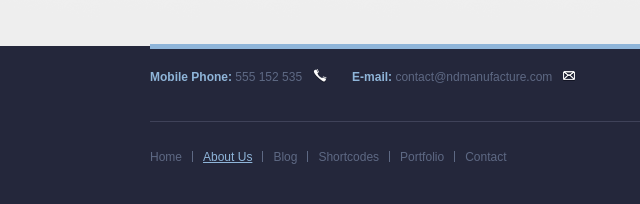
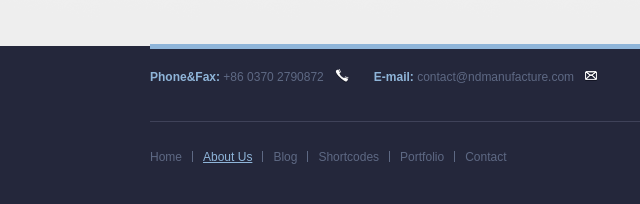
Before and after one commit to ndsrv/ndsrv.github.io, a plain HTML site: page about.html in a window 1280 px wide. Shown: the part 1200-1404 px from the top of the page, 0-640 px from the left. Drawn offline with Linux system fonts and the light colour scheme.

Commit message:
Update Phone&Fax

```diff
--- a/about.html
+++ b/about.html
@@ -202,7 +202,7 @@
 	<section class="contact">
 
 		<span class="mobile">
-			<strong>Mobile Phone:</strong> 555 152 535
+			<strong>Phone&Fax:</strong> +86 0370 2790872
 		</span>
 
 		<span class="mail">
```
Also changed, not shown: blog.html (+1 -1 lines), blog_full.html (+1 -1 lines), columns.html (+1 -1 lines), contact.html (+1 -1 lines), elements.html (+1 -1 lines), index.html (+1 -1 lines), portfolio-other.html (+1 -1 lines), portfolio-projekt-other.html (+1 -1 lines), portfolio-projekt-video.html (+1 -1 lines), portfolio-projekt.html (+1 -1 lines), portfolio-video.html (+1 -1 lines), portfolio.html (+1 -1 lines), typography.html (+1 -1 lines).
